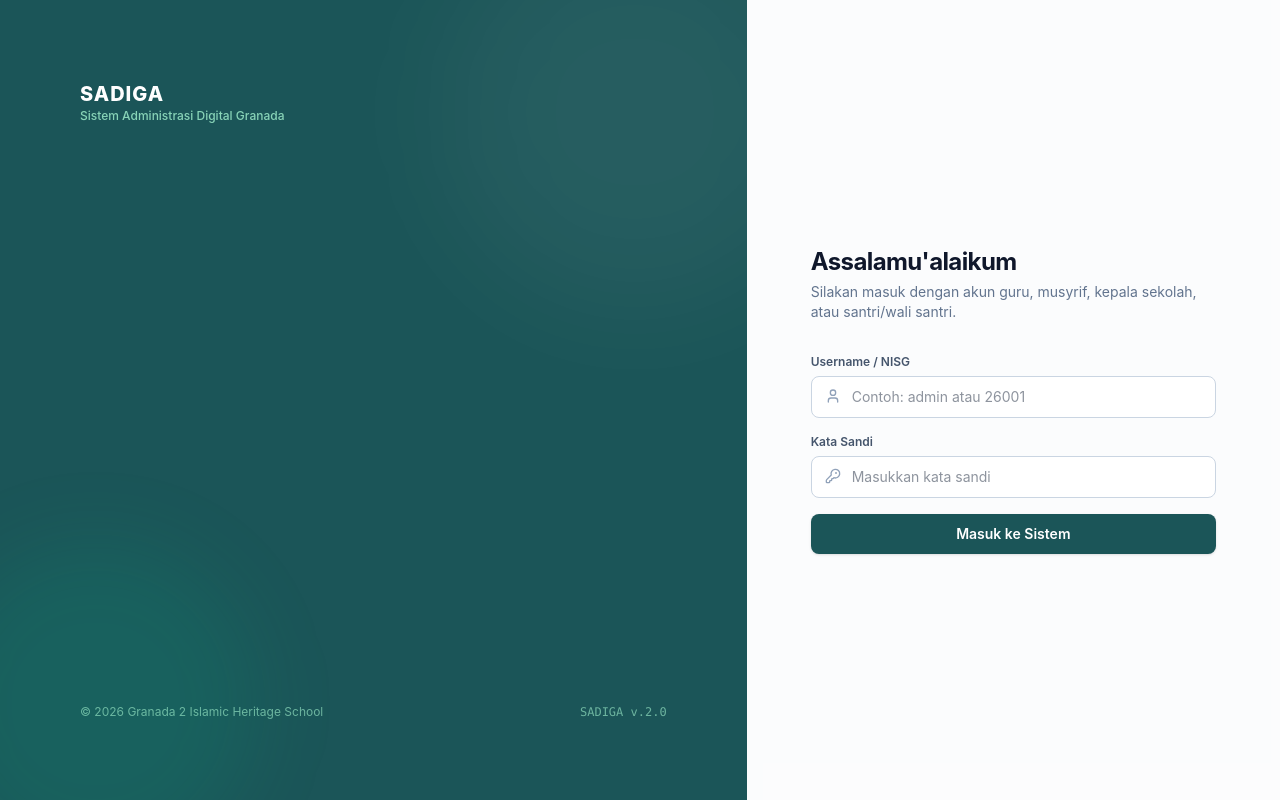
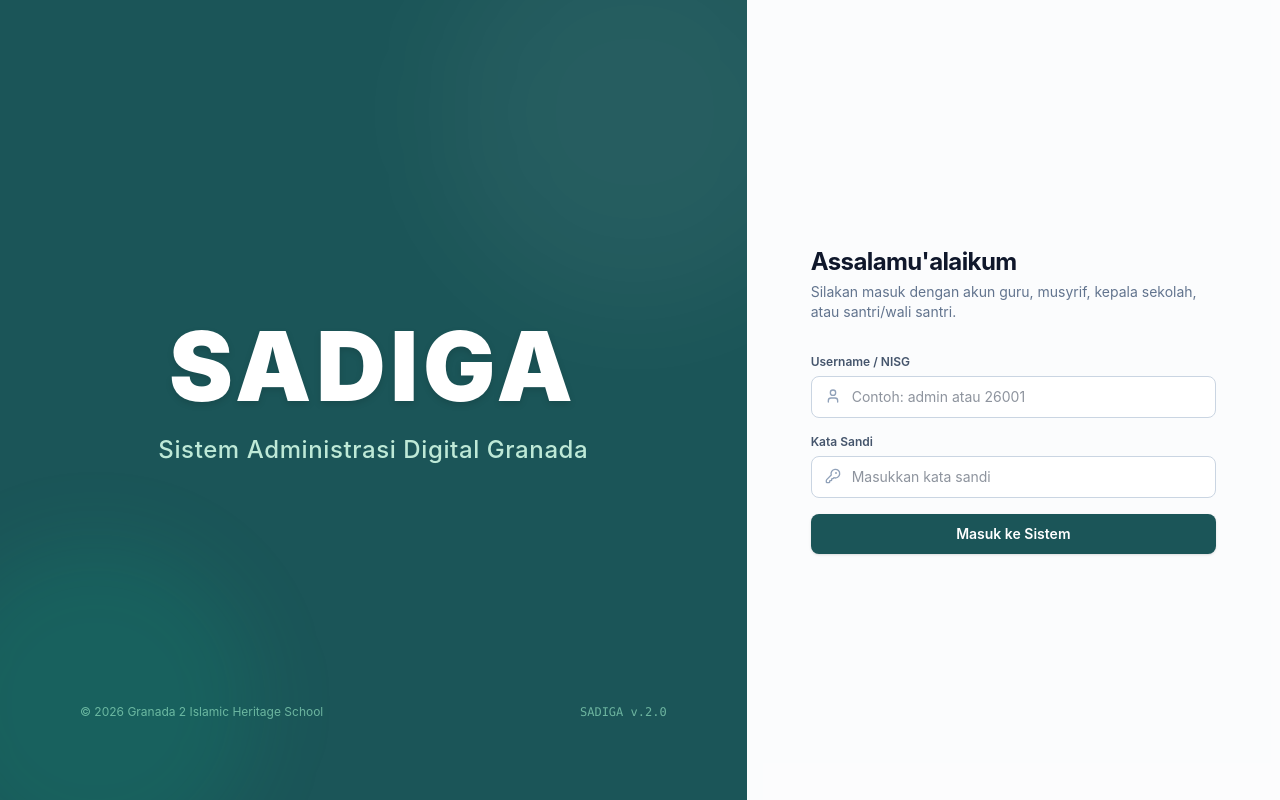
Before and after one commit to sadigaapp/sadiga.app, a React (Vite) app: page / in a window 1280 px wide. Built offline with nearby package versions, Linux system fonts and the light colour scheme.

Commit message:
Update LoginView.tsx

```diff
--- a/src/components/LoginView.tsx
+++ b/src/components/LoginView.tsx
@@ -1,7 +1,7 @@
 import React, { useState } from 'react';
 import { db } from '../lib/storage';
 import { UserSession } from '../types';
-import { Shield, BookOpen, User, CheckCircle2, AlertCircle, KeyRound, Sparkles } from 'lucide-react';
+import { User, AlertCircle, KeyRound } from 'lucide-react';
 
 interface LoginViewProps {
   onSuccess: (user: UserSession) => void;
@@ -35,21 +35,28 @@ export const LoginView: React.FC<LoginViewProps> = ({ onSuccess }) => {
   return (
     <div className="min-h-screen flex flex-col md:grid md:grid-cols-12 bg-white text-slate-800 font-sans">
       {/* Hero Left Section */}
-      <div className="md:col-span-6 lg:col-span-7 bg-[#1B5558] text-white p-8 md:p-14 lg:p-20 flex flex-col justify-between relative overflow-hidden">
-        {/* Decorative background Islamic geometry / circles */}
+      <div className="md:col-span-6 lg:col-span-7 bg-[#1B5558] text-white p-8 md:p-14 lg:p-20 flex flex-col justify-between relative overflow-hidden min-h-[350px] md:min-h-screen">
+        {/* Decorative background circles */}
         <div className="absolute top-0 right-0 w-96 h-96 bg-white/5 rounded-full blur-3xl -mr-20 -mt-20 pointer-events-none" />
         <div className="absolute bottom-0 left-0 w-80 h-80 bg-emerald-400/10 rounded-full blur-2xl -ml-16 -mb-16 pointer-events-none" />
 
-        <div className="relative z-10">
-          <div>
-            <span className="text-xl font-extrabold tracking-wider">SADIGA</span>
-            <span className="block text-xs text-emerald-200/80 font-medium">Sistem Administrasi Digital Granada</span>
-          </div>
+        {/* Dummy top spacer agar judul benar-benar di tengah */}
+        <div className="hidden md:block"></div>
+
+        {/* Brand Container - Di Tengah Pas & Besar */}
+        <div className="relative z-10 text-center my-auto py-10">
+          <h1 className="text-5xl md:text-7xl lg:text-8xl font-black tracking-wider text-white drop-shadow-md">
+            SADIGA
+          </h1>
+          <p className="mt-3 md:mt-5 text-base md:text-xl lg:text-2xl text-emerald-100/90 font-medium tracking-wide max-w-xl mx-auto">
+            Sistem Administrasi Digital Granada
+          </p>
         </div>
 
-        <div className="relative z-10 text-xs text-emerald-200/60 flex items-center justify-between mt-10 md:mt-0">
+        {/* Footer info di bawah */}
+        <div className="relative z-10 text-xs text-emerald-200/60 flex items-center justify-between">
           <span>&copy; {new Date().getFullYear()} Granada 2 Islamic Heritage School</span>
-          <span className="font-mono"> SADIGA v.2.0 </span>
+          <span className="font-mono">SADIGA v.2.0</span>
         </div>
       </div>
 
```
